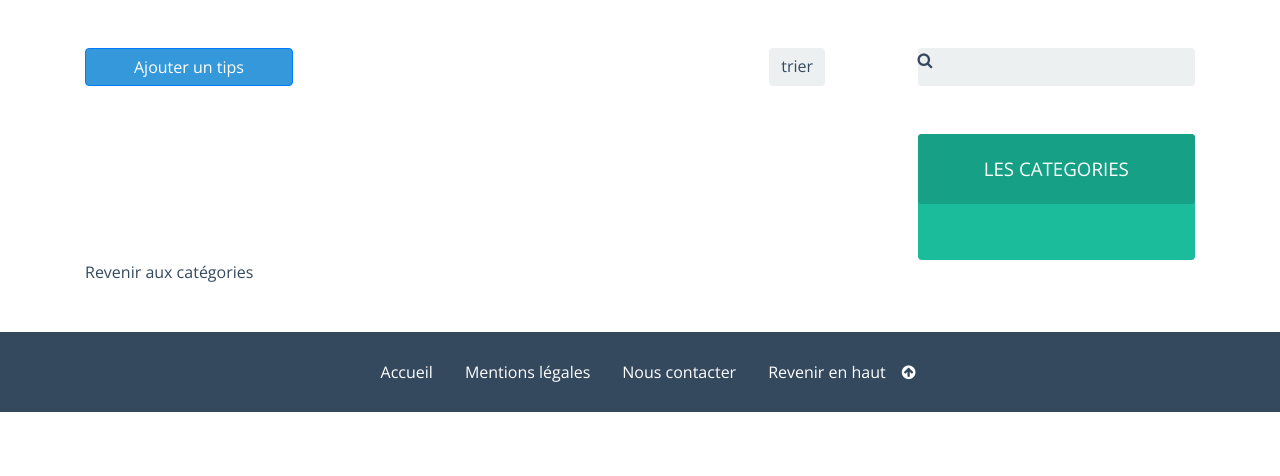
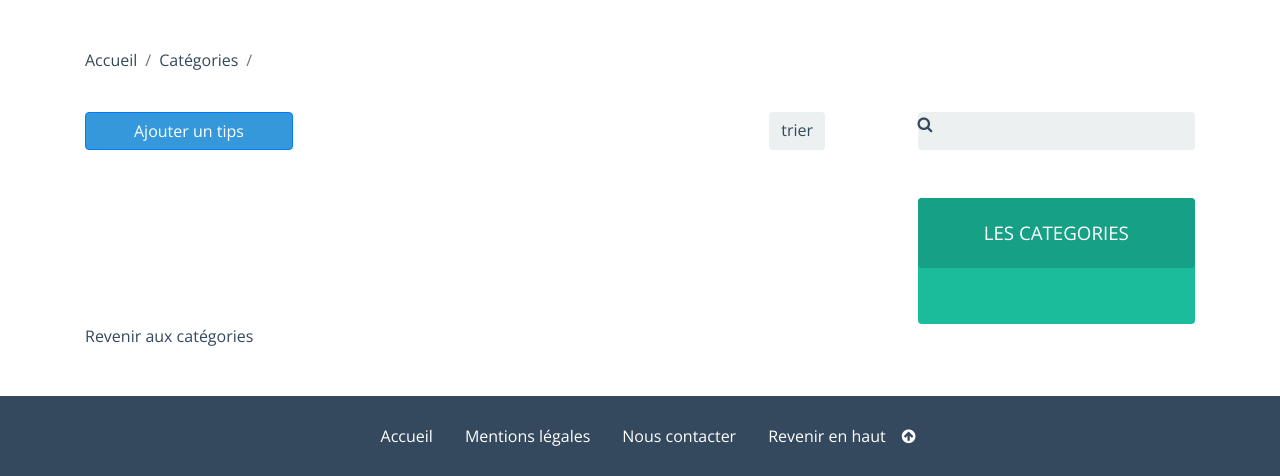
Before and after one commit to thomasLGTO/patinoireThomasLargeteau, a Symfony app: template templates/category/show.html.twig in a window 1280 px wide. Shown: the part 388-864 px from the top of the page. Before the commit the page ends 800 px from the top, so only its background shows below. Run offline with Twig, Linux system fonts and the light colour scheme; the template is opened without the code that fills it, so the values that code supplies are empty; some libraries are stand-ins or nearby versions.

Commit message:
common thread created

```diff
--- a/templates/category/show.html.twig
+++ b/templates/category/show.html.twig
@@ -22,6 +22,16 @@
 {% block body %}
     <div class="container">
         <div class="row justify-content-between no-gutters">
+        <div class="col-12 mb-4 ">
+            <nav aria-label="breadcrumb ">
+            <ol class="breadcrumb bg-white p-0">
+                <li class="breadcrumb-item text-decoration-none"><a href="{{ path('main') }}">Accueil</a></li>
+                <li class="breadcrumb-item"><a href="{{ path('category_index') }}">Catégories</a></li>
+                <li class="breadcrumb-item active" aria-current="page">{{category.nameCategory}}</li>
+            </ol>
+            </nav>
+        </div>
+
             <div class="boxAddTips d-flex justify-content-between col-8 mb-5">
                  <a href="{{ path('tips_new') }}" class="btn btn-primary px-5">Ajouter un tips</a>
                 <div class="btn btn-secondary"> trier</div>
```
